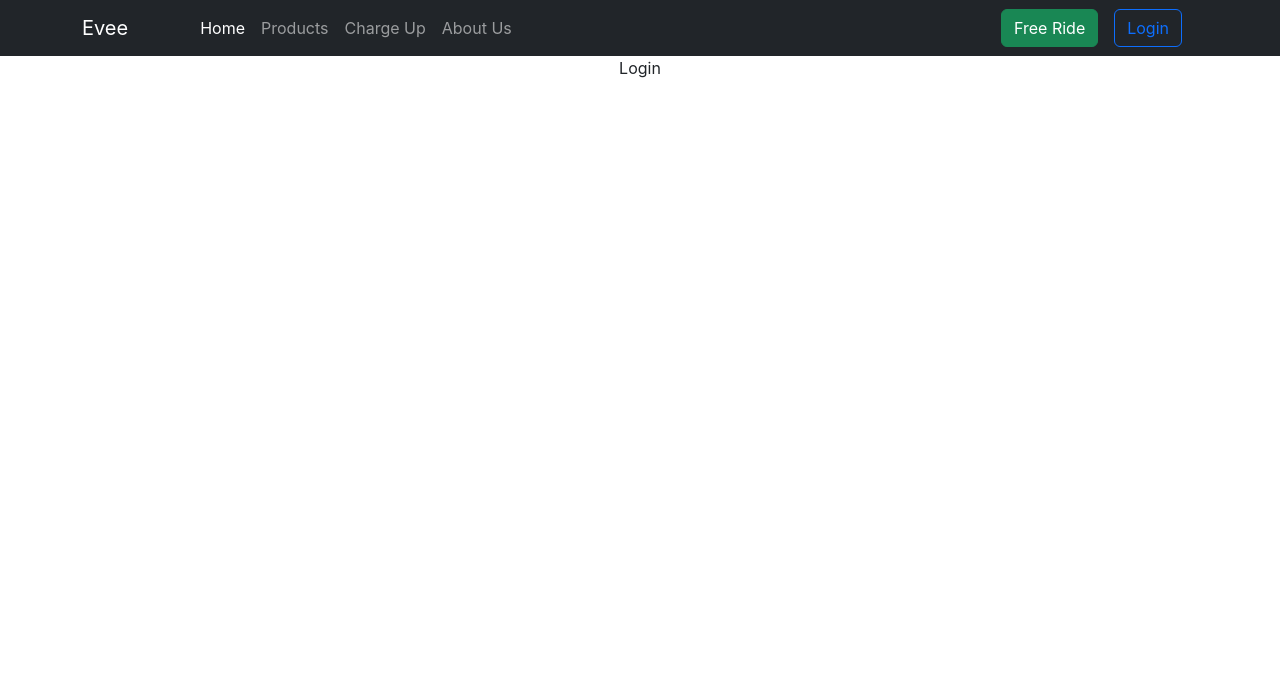
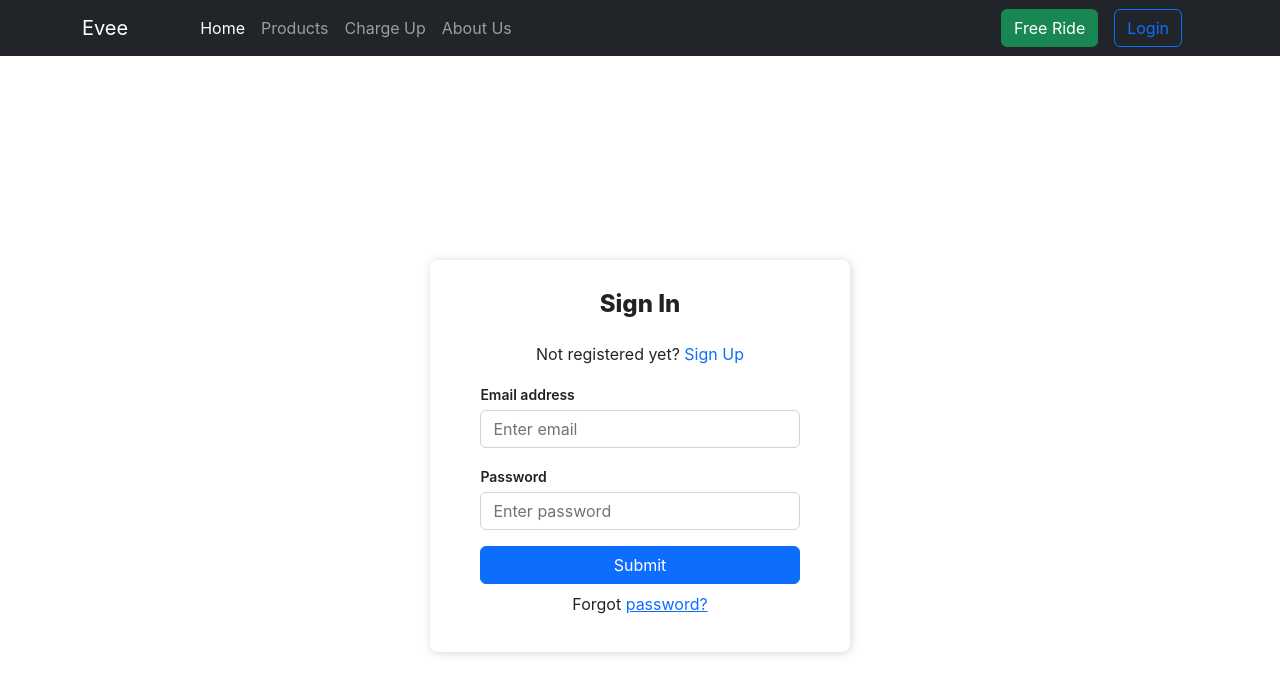
Before and after one commit to SEM5-MiniProject-SIES/Evee, a React (Create React App) app: page /login in a window 1280 px wide. Shown: the top 694 px of the page. Built offline with nearby package versions, Linux system fonts and the light colour scheme.

Commit message:
Login Page

```diff
--- a/src/App.css
+++ /dev/null
@@ -1,38 +0,0 @@
-.App {
-  text-align: center;
-}
-
-.App-logo {
-  height: 40vmin;
-  pointer-events: none;
-}
-
-@media (prefers-reduced-motion: no-preference) {
-  .App-logo {
-    animation: App-logo-spin infinite 20s linear;
-  }
-}
-
-.App-header {
-  background-color: #282c34;
-  min-height: 100vh;
-  display: flex;
-  flex-direction: column;
-  align-items: center;
-  justify-content: center;
-  font-size: calc(10px + 2vmin);
-  color: white;
-}
-
-.App-link {
-  color: #61dafb;
-}
-
-@keyframes App-logo-spin {
-  from {
-    transform: rotate(0deg);
-  }
-  to {
-    transform: rotate(360deg);
-  }
-}
--- a/src/App.js
+++ b/src/App.js
@@ -1,4 +1,3 @@
-import './App.css';
 import Mynavbar from './Components/Mynavbar';
 import {BrowserRouter as Router, Routes, Route } from 'react-router-dom';
 import Home from './Components/Home';
--- a/src/Components/Login.js
+++ b/src/Components/Login.js
@@ -1,7 +1,99 @@
-import React from 'react'
+import '../Css/Login.css'
+import React, { useState } from "react"
 
-export default function Login() {
-  return (
-    <div>Login</div>
-  )
+export default function Login(props) {
+  let [authMode, setAuthMode] = useState("signin")
+
+  const changeAuthMode = () => {
+    setAuthMode(authMode === "signin" ? "signup" : "signin")
+  }
+    if (authMode === "signin") {
+      return (
+        <div className="Auth-form-container">
+          <form className="Auth-form">
+            <div className="Auth-form-content">
+              <h3 className="Auth-form-title">Sign In</h3>
+              <div className="text-center">
+                Not registered yet?{" "}
+                <span className="link-primary" onClick={changeAuthMode}>
+                  Sign Up
+                </span>
+              </div>
+              <div className="form-group mt-3">
+                <label>Email address</label>
+                <input
+                  type="email"
+                  className="form-control mt-1"
+                  placeholder="Enter email"
+                />
+              </div>
+              <div className="form-group mt-3">
+                <label>Password</label>
+                <input
+                  type="password"
+                  className="form-control mt-1"
+                  placeholder="Enter password"
+                />
+              </div>
+              <div className="d-grid gap-2 mt-3">
+                <button type="submit" className="btn btn-primary">
+                  Submit
+                </button>
+              </div>
+              <p className="text-center mt-2">
+                Forgot <a href="#">password?</a>
+              </p>
+            </div>
+          </form>
+        </div>
+      )
+    }
+
+    return (
+      <div className="Auth-form-container">
+        <form className="Auth-form">
+          <div className="Auth-form-content">
+            <h3 className="Auth-form-title">Sign In</h3>
+            <div className="text-center">
+              Already registered?{" "}
+              <span className="link-primary" onClick={changeAuthMode}>
+                Sign In
+              </span>
+            </div>
+            <div className="form-group mt-3">
+              <label>Full Name</label>
+              <input
+                type="email"
+                className="form-control mt-1"
+                placeholder="e.g Eveee"
+              />
+            </div>
+            <div className="form-group mt-3">
+              <label>Email address</label>
+              <input
+                type="email"
+                className="form-control mt-1"
+                placeholder="Email Address"
+              />
+            </div>
+            <div className="form-group mt-3">
+              <label>Password</label>
+              <input
+                type="password"
+                className="form-control mt-1"
+                placeholder="Password"
+              />
+            </div>
+            <div className="d-grid gap-2 mt-3">
+              <button type="submit" className="btn btn-primary">
+                Submit
+              </button>
+            </div>
+            <p className="text-center mt-2">
+              Forgot <a href="#">password?</a>
+            </p>
+          </div>
+        </form>
+      </div>
+    )
 }
--- /dev/null
+++ b/src/Css/Login.css
@@ -0,0 +1,45 @@
+.App {
+    background-color: white;
+  }
+
+
+  .link-primary{
+    cursor: pointer;
+  }
+
+  .Auth-form-container {
+    display: flex;
+    justify-content: center;
+    position: fixed;
+    align-items: center;
+    width: 100vw;
+    height: 100vh;
+  }
+
+  .Auth-form {
+    width: 420px;
+    box-shadow: rgb(0 0 0 / 16%) 1px 1px 10px;
+    padding-top: 30px;
+    padding-bottom: 20px;
+    border-radius: 8px;
+    background-color: white;
+  }
+
+  .Auth-form-content {
+    padding-left: 12%;
+    padding-right: 12%;
+  }
+
+  .Auth-form-title {
+    text-align: center;
+    margin-bottom: 1em;
+    font-size: 24px;
+    color: rgb(34, 34, 34);
+    font-weight: 800;
+  }
+
+  label {
+    font-size: 14px;
+    font-weight: 600;
+    color: rgb(34, 34, 34);
+  }
```
